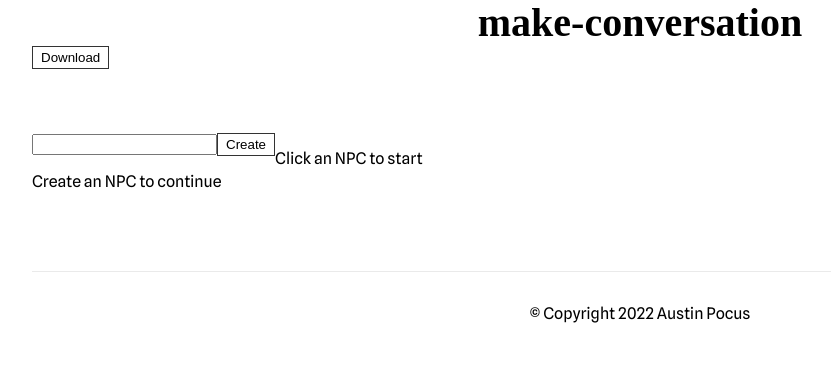
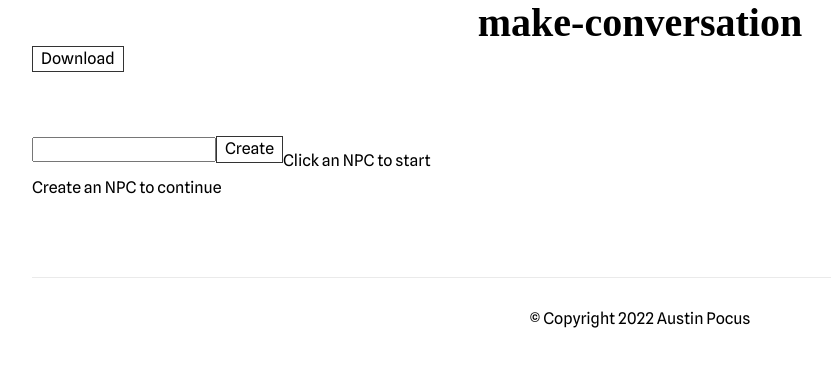
Before and after one commit to ajpocus/make-conversation, a Next.js app: page / in a window 1280 px wide. Shown: the top 366 px of the page, without its empty margins (0-831 px from the left). Built offline with nearby package versions, Linux system fonts and the light colour scheme.

Commit message:
doing better, normalize.css in place

```diff
--- a/package.json
+++ b/package.json
@@ -12,6 +12,7 @@
     "downshift": "^6.1.7",
     "lodash": "^4.17.21",
     "next": "12.0.7",
+    "normalize.css": "^8.0.1",
     "react": "17.0.2",
     "react-dom": "17.0.2",
     "react-hook-form": "^7.22.5",
--- a/pages/_app.tsx
+++ b/pages/_app.tsx
@@ -1,6 +1,7 @@
 import { AppProps } from "next/app";
 
 import { DialogueContextProvider } from "~/hooks/useDialogue";
+import "normalize.css";
 import "~/styles/globals.css";
 
 function MyApp({ Component, pageProps }: AppProps) {
--- a/pages/_document.tsx
+++ b/pages/_document.tsx
@@ -11,7 +11,7 @@
       <Html>
         <Head>
           <link rel="preconnect" href="https://fonts.googleapis.com" />
-          <link rel="preconnect" href="https://fonts.gstatic.com" crossOrigin />
+          <link rel="preconnect" href="https://fonts.gstatic.com" crossOrigin="true" />
           <link href="https://fonts.googleapis.com/css2?family=Merriweather:wght@400;700&family=Spline+Sans:wght@300;400;700&display=swap" rel="stylesheet" />
         </Head>
 
```
Also changed, not shown: 1 other file (tests, documents, lock files or other folders).
